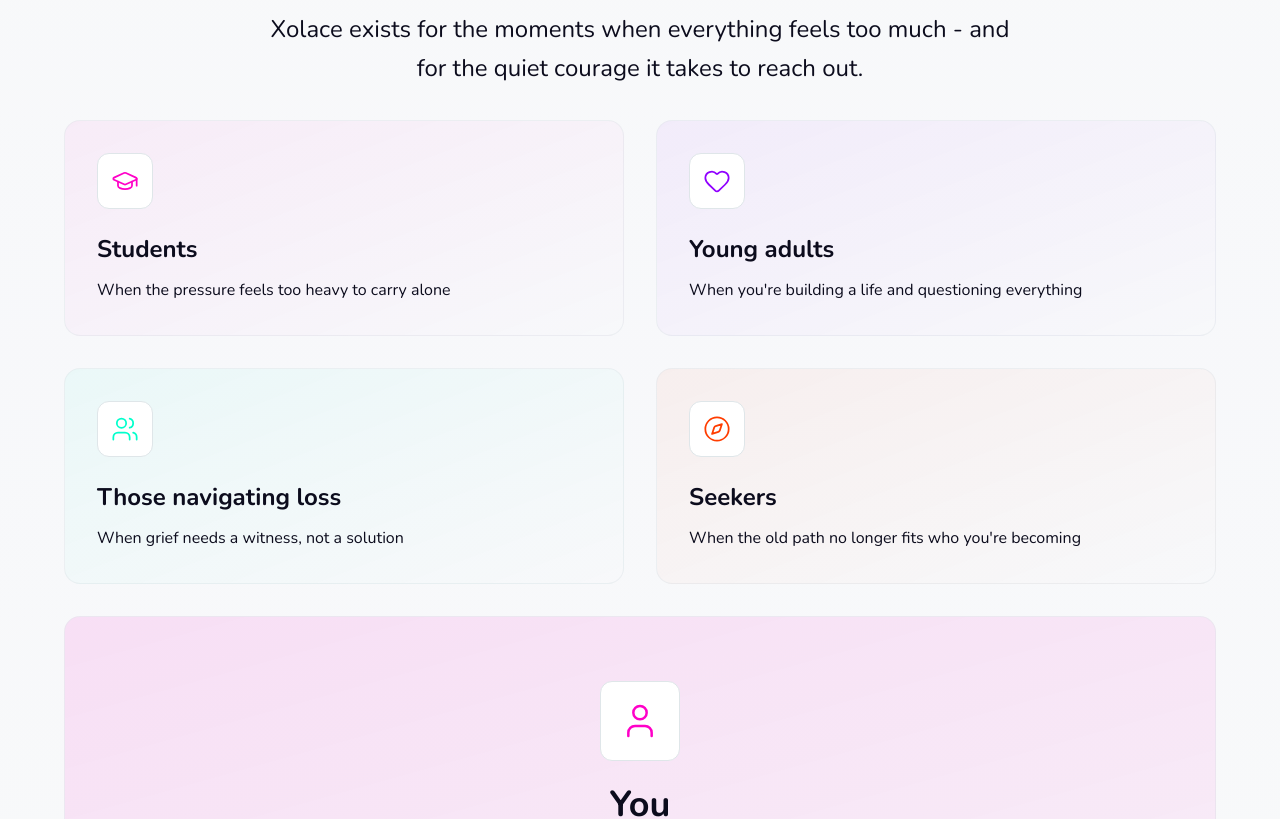
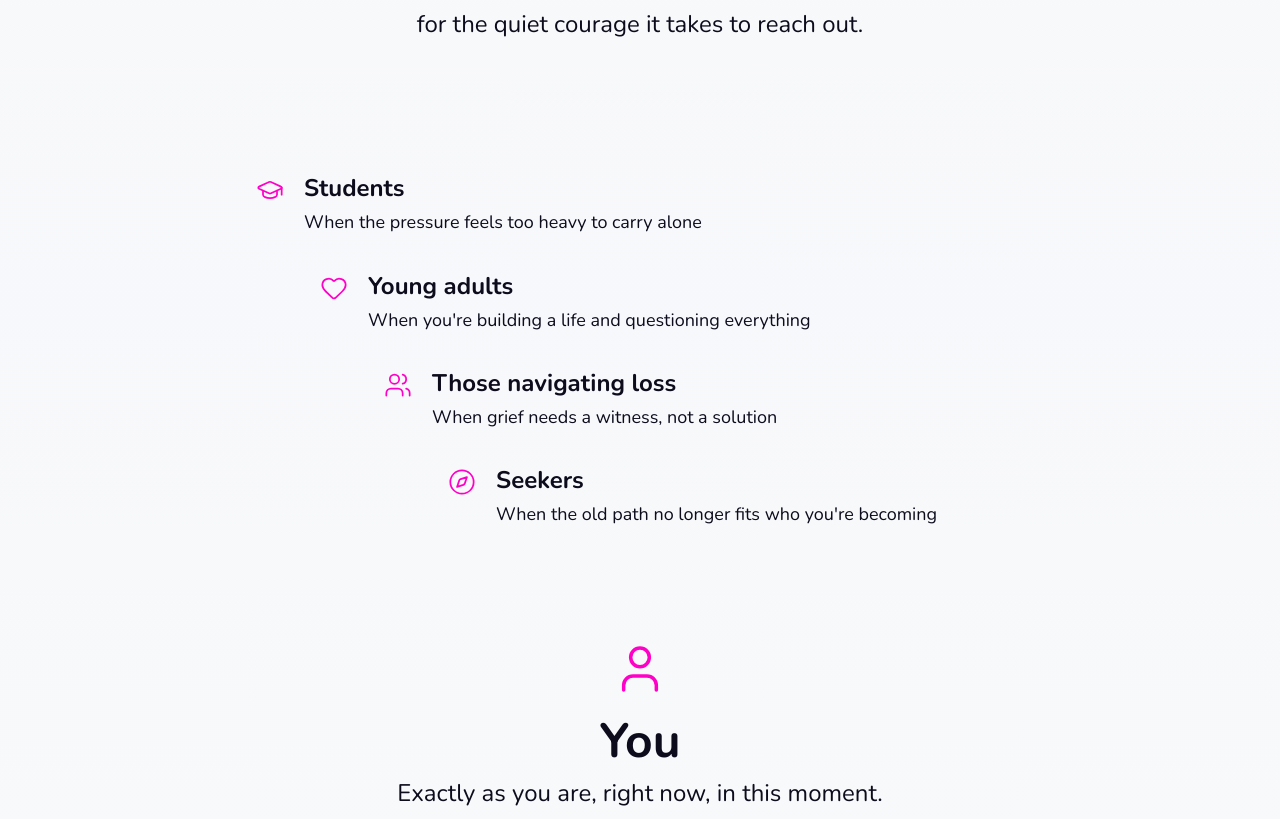
Before and after one commit to xolace-official/xolaceinc_official, a Next.js app: page / in a window 1280 px wide. Shown: the part 4823-5642 px from the top of the page. Built offline with nearby package versions, Linux system fonts and the light colour scheme.

Commit message:
Update who-its-for-section.tsx

```diff
--- a/src/features/home/who-its-for-section.tsx
+++ b/src/features/home/who-its-for-section.tsx
@@ -1,149 +1,110 @@
-import { GraduationCap, Heart, Compass, User, Users } from "lucide-react";
+"use client";
 
-const WhoItsForSection = () => {
+import { Compass, GraduationCap, Heart, User, Users } from "lucide-react";
+import { motion } from "motion/react";
+
 const audiences = [
   {
     icon: GraduationCap,
     label: "Students",
     insight: "When the pressure feels too heavy to carry alone",
-      iconColor: "text-primary",
-      bgGradient: "from-primary/5 to-transparent",
   },
   {
     icon: Heart,
     label: "Young adults",
     insight: "When you're building a life and questioning everything",
-      iconColor: "text-chart-2",
-      bgGradient: "from-chart-2/5 to-transparent",
   },
   {
     icon: Users,
     label: "Those navigating loss",
     insight: "When grief needs a witness, not a solution",
-      iconColor: "text-accent",
-      bgGradient: "from-accent/5 to-transparent",
   },
   {
     icon: Compass,
     label: "Seekers",
     insight: "When the old path no longer fits who you're becoming",
-      iconColor: "text-destructive",
-      bgGradient: "from-destructive/5 to-transparent",
-    },
-    {
-      icon: User,
-      label: "You",
-      insight: "Exactly as you are, right now, in this moment",
-      iconColor: "text-primary",
-      bgGradient: "from-primary/10 to-primary/5",
-      featured: true,
   },
 ];
 
+const offsets = ["md:ml-0", "md:ml-16", "md:ml-32", "md:ml-48"] as const;
+
+const WhoItsForSection = () => {
   return (
     <section
       id="who-its-for"
-      className="section bg-linear-to-b from-background via-muted/10 to-background relative"
+      className="section bg-linear-to-b from-background via-muted/10 to-background"
     >
-      <div className="max-w-6xl mx-auto space-y-8">
-        <div className="max-w-4xl mx-auto space-y-8">
-          <div className="space-y-4 text-center">
-            <p className="text-sm uppercase tracking-wider text-muted-foreground font-medium">
-              A space for everyone
-            </p>
+      <div className="max-w-5xl mx-auto">
+        <motion.div
+          className="text-center mb-24 md:mb-32"
+          initial={{ opacity: 0, y: 20 }}
+          whileInView={{ opacity: 1, y: 0 }}
+          viewport={{ once: true, margin: "-100px" }}
+          transition={{ duration: 0.6 }}
+        >
           <h2 className="text-4xl md:text-6xl font-bold leading-tight">
-              If you've ever felt{" "}
-              <span className="text-primary">unseen</span>,<br />
+            If you&apos;ve ever felt{" "}
+            <span className="text-primary">unseen</span>,
+            <br />
             this is your space.
           </h2>
-          </div>
+          <p className="text-xl md:text-2xl text-muted-foreground mt-6 max-w-3xl mx-auto font-light leading-relaxed">
+            Xolace exists for the moments when everything feels too much
+            &mdash; and for the quiet courage it takes to reach out.
+          </p>
+        </motion.div>
 
-          <p className="text-xl md:text-2xl text-center text-muted-foreground leading-relaxed font-light max-w-3xl mx-auto">
-            Xolace exists for the moments when everything feels too much -
-            and for the quiet courage it takes to reach out.
-          </p>
-        </div>
-
-        {/* Audience Grid - Asymmetric Layout */}
-        <div className="grid md:grid-cols-2 gap-6 lg:gap-8">
-          {audiences.map((audience, index) => {
+        <div className="max-w-3xl mx-auto space-y-12 md:space-y-8">
+          {audiences.map((audience, i) => {
             const Icon = audience.icon;
-            const isLeftAligned = index % 2 === 0;
-
             return (
-              <div
-                key={index}
-                className={`group relative ${
-                  audience.featured ? "md:col-span-2 " : ""
-                }`}
+              <motion.div
+                key={audience.label}
+                className={offsets[i]}
+                initial={{ opacity: 0, x: -30 }}
+                whileInView={{ opacity: 1, x: 0 }}
+                viewport={{ once: true, margin: "-50px" }}
+                transition={{
+                  delay: i * 0.1,
+                  duration: 0.5,
+                  ease: "easeOut",
+                }}
               >
-                <div
-                  className={`relative h-full p-8 rounded-2xl bg-linear-to-br ${audience.bgGradient} border border-border/50 hover:border-primary/20 transition-all duration-500 ${
-                    audience.featured
-                      ? "md:p-12 lg:p-16 text-center"
-                      : "hover:shadow-lg"
-                  }`}
-                >
-                  {/* Icon */}
-                  <div
-                    className={`mb-6 ${
-                      audience.featured ? "flex justify-center" : ""
-                    }`}
-                  >
-                    <div className="relative inline-flex">
-                      <div
-                        className={`w-14 h-14 rounded-xl bg-card border border-border flex items-center justify-center group-hover:scale-105 transition-transform duration-500 ${
-                          audience.featured ? "w-20 h-20" : ""
-                        }`}
-                      >
+                <div className="flex items-start gap-4 md:gap-5">
                   <Icon
-                          className={`w-7 h-7 ${audience.iconColor} ${
-                            audience.featured ? "w-10 h-10" : ""
-                          }`}
+                    className="w-6 h-6 md:w-7 md:h-7 text-primary shrink-0 mt-1"
                     strokeWidth={1.5}
                   />
-                      </div>
-                      {/* Subtle glow effect */}
-                      <div
-                        className={`absolute inset-0 rounded-xl ${audience.iconColor} opacity-0 group-hover:opacity-10 blur-xl transition-opacity duration-500`}
-                      />
-                    </div>
-                  </div>
-
-                  {/* Content */}
-                  <div
-                    className={`space-y-3 ${
-                      audience.featured ? "max-w-3xl mx-auto" : ""
-                    }`}
-                  >
-                    <h3
-                      className={`font-bold ${
-                        audience.featured
-                          ? "text-3xl md:text-4xl"
-                          : "text-2xl"
-                      }`}
-                    >
+                  <div>
+                    <h3 className="text-xl md:text-2xl font-bold">
                       {audience.label}
                     </h3>
-                    <p
-                      className={`text-muted-foreground leading-relaxed ${
-                        audience.featured
-                          ? "text-xl md:text-2xl font-light"
-                          : "text-base"
-                      }`}
-                    >
+                    <p className="text-muted-foreground text-base md:text-lg leading-relaxed mt-1">
                       {audience.insight}
                     </p>
                   </div>
-
-                  <div
-                    className={`absolute top-0 right-0 w-20 h-20 bg-linear-to-br ${audience.bgGradient} rounded-2xl opacity-0 group-hover:opacity-100 transition-opacity duration-500 -z-10 blur-2xl`}
-                  />
                 </div>
-              </div>
+              </motion.div>
             );
           })}
         </div>
+
+        <motion.div
+          className="text-center mt-20 md:mt-28"
+          initial={{ opacity: 0, y: 20 }}
+          whileInView={{ opacity: 1, y: 0 }}
+          viewport={{ once: true }}
+          transition={{ delay: 0.3, duration: 0.7 }}
+        >
+          <User
+            className="w-10 h-10 md:w-14 md:h-14 text-primary mx-auto mb-5"
+            strokeWidth={1.5}
+          />
+          <h3 className="text-3xl md:text-5xl font-bold mb-3">You</h3>
+          <p className="text-xl md:text-2xl text-muted-foreground font-light">
+            Exactly as you are, right now, in this moment.
+          </p>
+        </motion.div>
       </div>
     </section>
   );
```
Lines whose indentation alone changed are shown as unchanged.
